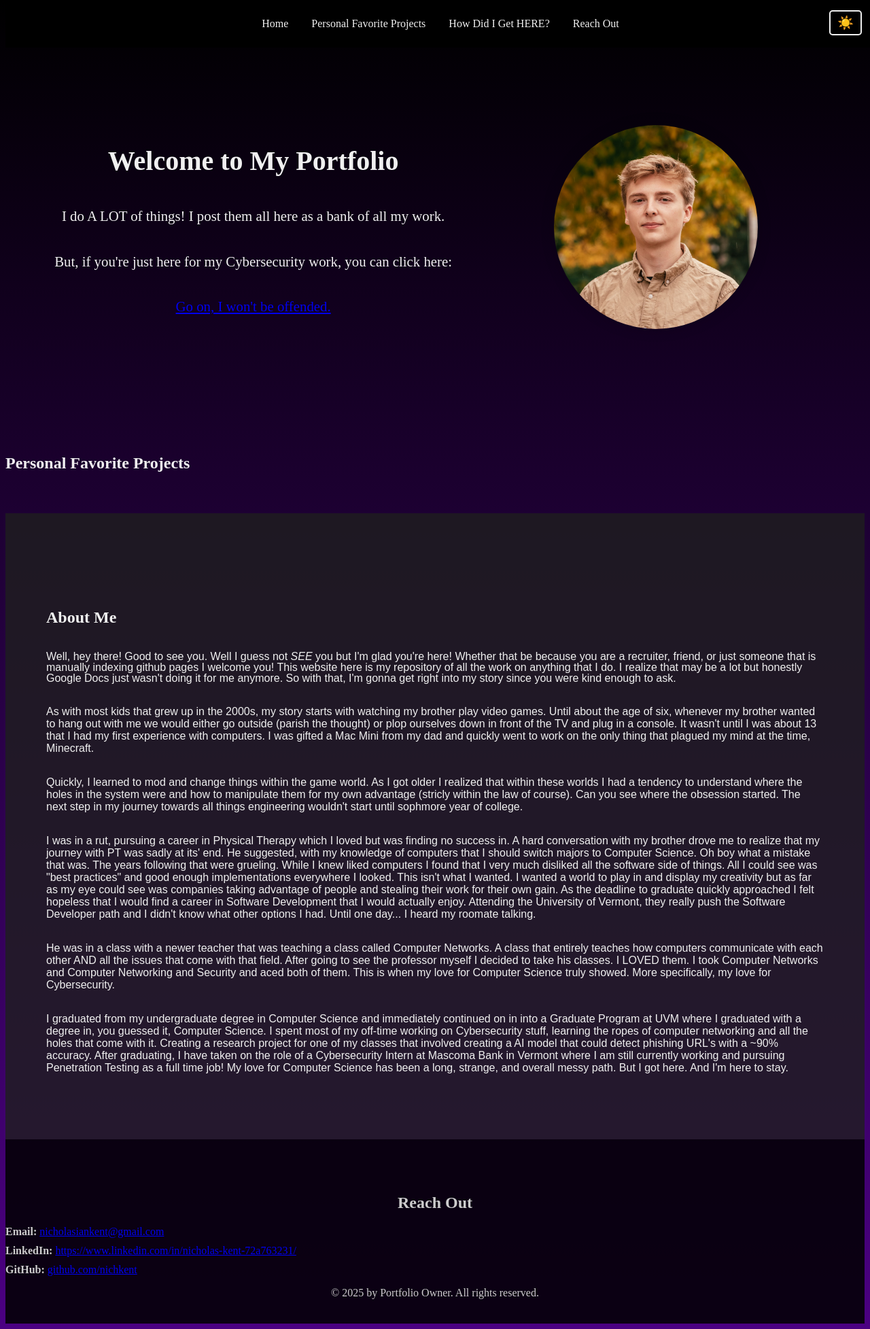
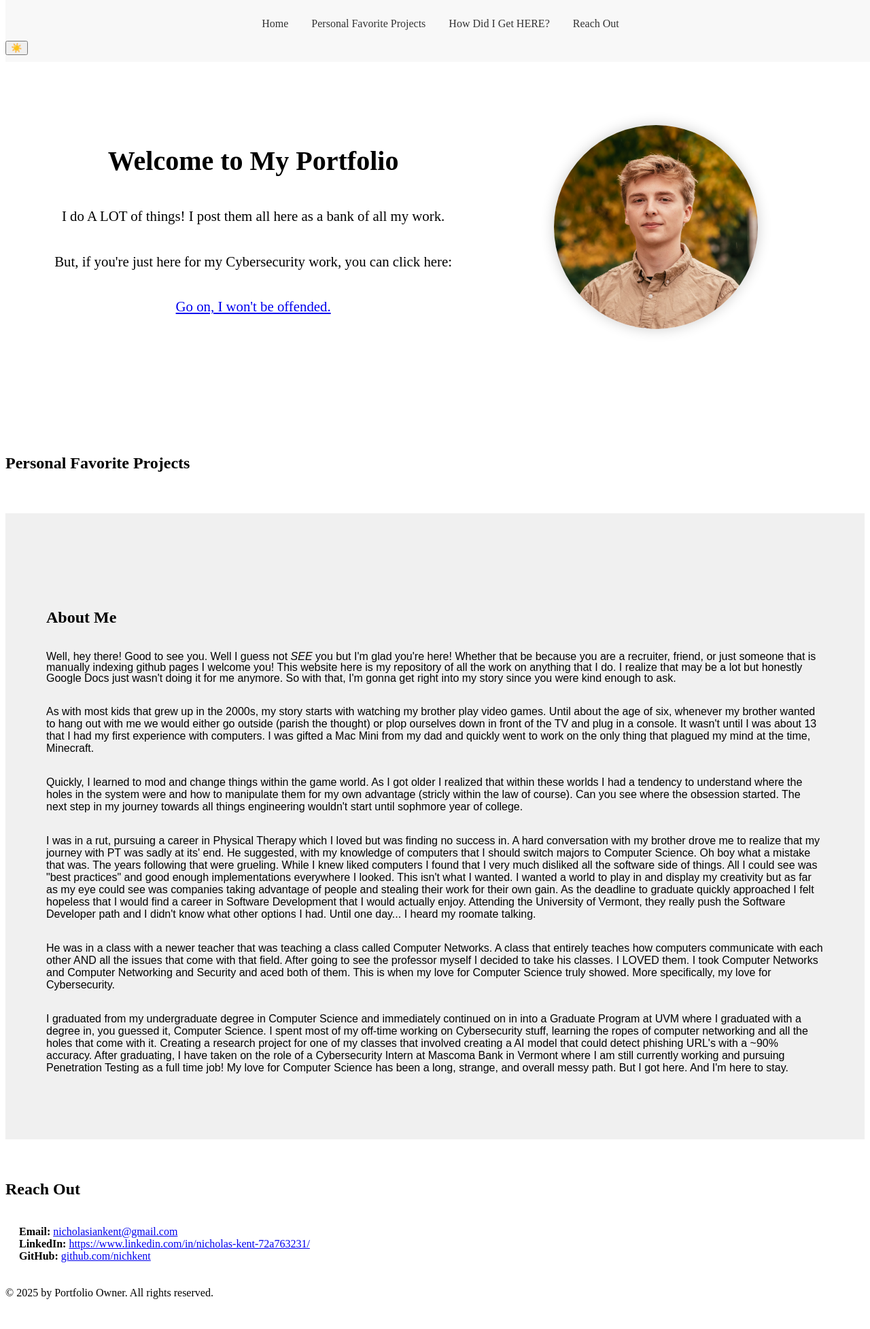
Before and after one commit to nichkent/nichkent.github.io, a PHP site: page / in a window 1280 px wide. Shown: the whole page at 68% size. After the commit the page ends 1911 px from the top, so only its background shows below. Run offline with PHP 8.4, Linux system fonts and the light colour scheme.

Commit message:
Update style.css
still working on padding.

```diff
--- a/css/style.css
+++ b/css/style.css
@@ -109,7 +109,7 @@ nav ul li a {
     justify-content: space-between;
     flex-wrap: wrap;
     font-family: 'Poppins', sans-serif;
-    max-width: 1200px;
+    max-width: 1600px;
     margin: 0 auto;
 }
 
@@ -117,10 +117,6 @@ nav ul li a {
     flex: 1 1 60%;
     font-size: 1rem;
     line-height: 1;
-}
-
-.bio-text p {
-    margin-bottom: 20px;
 }
 
 /* ====== Section Headers Section ======= */
@@ -133,14 +129,18 @@ h2 {
 /* ====== Reach Out Section ======= */
 .contact-list {
     list-style: none;
-    padding: 0;
+    padding: 20px;
     margin: 20px 0 0;
     text-align: left;
 }
 
+.contact-list h2 {
+    text-align: left;
+
 .contact-list li {
     margin: 10px 0;
     text-align: left;
+    padding: 20px;
 }
 
 /* ====== Footer Section ======= */
```
